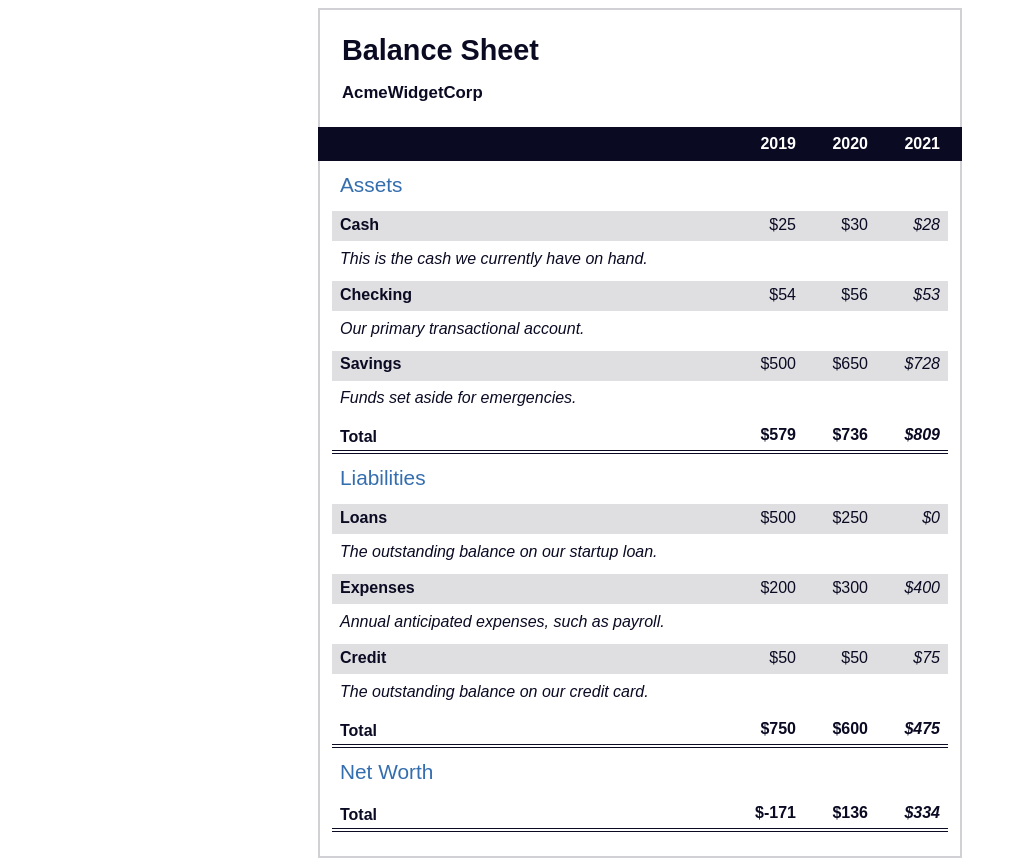
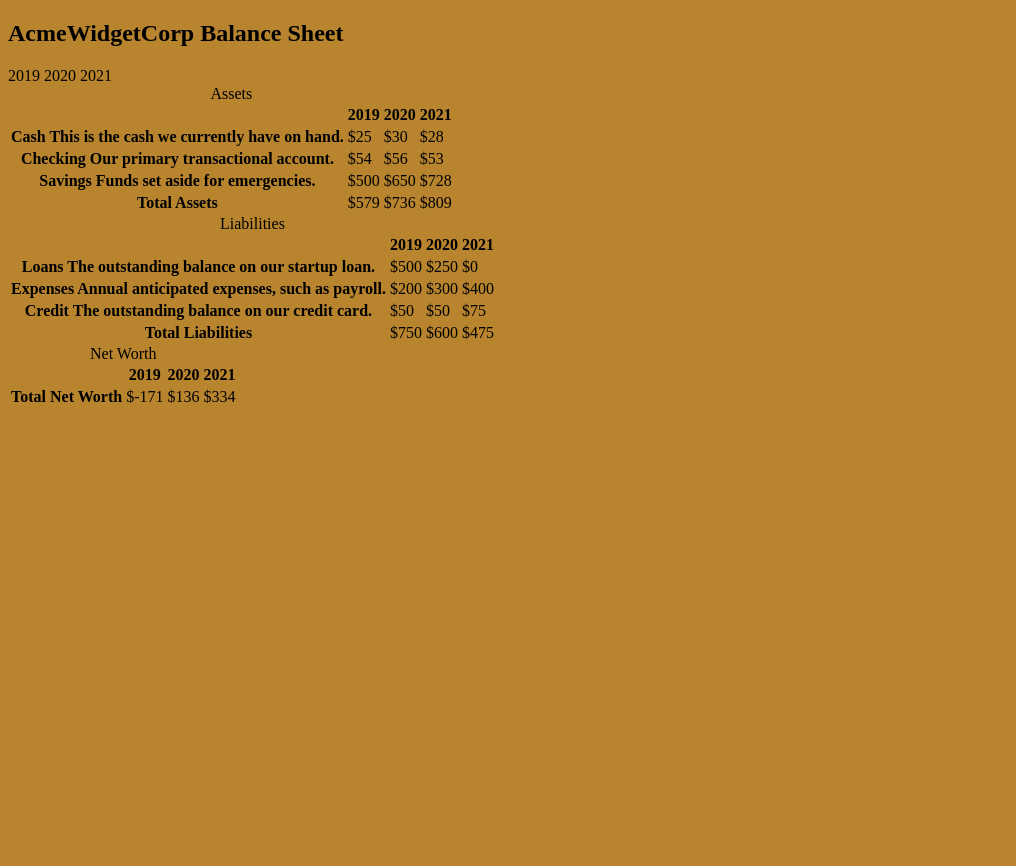
Before and after one commit to RostykZhuk/front-end-course, a website: page index.html in a window 1280 px wide. Shown: the whole page, without its empty margins (0-1016 px from the left). After the commit the page ends 800 px from the top, so only its background shows below. Drawn offline with Linux system fonts and the light colour scheme.

Commit message:
intermediate css

```diff
--- a/styles.css
+++ b/styles.css
@@ -1,152 +1,42 @@
-span[class~="sr-only"] {
-  border: 0 !important;
-  clip: rect(1px, 1px, 1px, 1px) !important;
-  clip-path: inset(50%) !important;
-  -webkit-clip-path: inset(50%) !important;
-  height: 1px !important;
-  width: 1px !important;
-  position: absolute !important;
-  overflow: hidden !important;
-  white-space: nowrap !important;
-  padding: 0 !important;
-  margin: -1px !important;
+body {
+  background-color: rgb(184, 132, 46);
 }
 
-html {
-  box-sizing: border-box;
+#back-wall {
+  background-color: #8B4513;
+  width: 100%;
+  height: 60%;
+  position: absolute;
+  top: 0;
+  left: 0;
+  z-index: -1;
 }
 
-body {
-  font-family: sans-serif;
-  color: #0a0a23;
+#offwhite-character {
+  width: 300px;
+  height: 550px;
+  background-color: GhostWhite;
+  position: absolute;
+  top: 20%;
+  left: 17.5%;
 }
 
-h1 {
-  max-width: 37.25rem;
-  margin: 0 auto;
-  padding: 1.5rem 1.25rem;
+#white-hat {
+  width: 0;
+  height: 0;
+  border-style: solid;
+  border-width: 0 120px 140px 180px;
+  border-top-color: transparent;
+  border-right-color: transparent;
+  border-bottom-color: GhostWhite;
+  border-left-color: transparent;
+  position: absolute;
+  top: -140px;
+  left: 0;
 }
 
-h1 .flex {
-  display: flex;
-  flex-direction: column-reverse;
-  gap: 1rem;
+#black-mask{
+  width:100%;
+  height:50px;
+  background-color:rgb(45, 31, 19);
 }
-
-h1 .flex span:first-of-type {
-  font-size: 0.7em;
-}
-
-h1 .flex span:last-of-type {
-  font-size: 1.2em;
-}
-
-section {
-  max-width: 40rem;
-  margin: 0 auto;
-  border: 2px solid #d0d0d5;
-}
-
-#years {
-  display: flex;
-  justify-content: flex-end;
-  position: sticky;
-  top: 0;
-  background: #0a0a23;
-  color: #fff;
-  z-index: 999;
-  padding: 0.5rem calc(1.25rem + 2px) 0.5rem 0;
-  margin: 0 -2px;
-}
-
-#years span[class] {
-  font-weight: bold;
-  width: 4.5rem;
-  text-align: right;
-}
-
-.table-wrap {
-  padding: 0 0.75rem 1.5rem 0.75rem;
-}
-
-table {
-  border-collapse: collapse;
-  border: 0;
-  width: 100%;
-  position: relative;
-  margin-top: 3rem;
-}
-
-table caption {
-  color: #356eaf;
-  font-size: 1.3em;
-  font-weight: normal;
-  position: absolute;
-  top: -2.25rem;
-  left: 0.5rem;
-}
-
-tbody td {
-  width: 100vw;
-  min-width: 4rem;
-  max-width: 4rem;
-}
-
-tbody th {
-  width: calc(100% - 12rem);
-}
-
-tr[class="total"] {
-  border-bottom: 4px double #0a0a23;
-  font-weight: bold;
-}
-
-tr[class="total"] th {
-  text-align: left;
-  padding: 0.5rem 0 0.25rem 0.5rem;
-}
-
-tr.total td {
-  text-align: right;
-  padding: 0 0.25rem;
-}
-
-tr.total td:nth-of-type(3) {
-  padding-right: 0.5rem;
-}
-
-tr.total:hover {
-  background-color: #99c9ff;
-}
-
-td.current {
-  font-style: italic;
-}
-
-tr.data {
-  background-image: linear-gradient(to bottom, #dfdfe2 1.845rem, white 1.845rem);
-}
-
-tr.data th {
-  text-align: left;
-  padding-top: 0.3rem;
-  padding-left: 0.5rem;
-}
-
-tr.data th .description {
-  display: block;
-  font-weight: normal;
-  font-style: italic;
-  padding: 1rem 0 0.75rem;
-  margin-right: -13.5rem;
-}
-
-tr.data td {
-  vertical-align: top;
-  padding: 0.3rem 0.25rem 0;
-  text-align: right;
-}
-
-tr.data td:last-of-type{
-  padding-right:0.5rem;
-}
```
